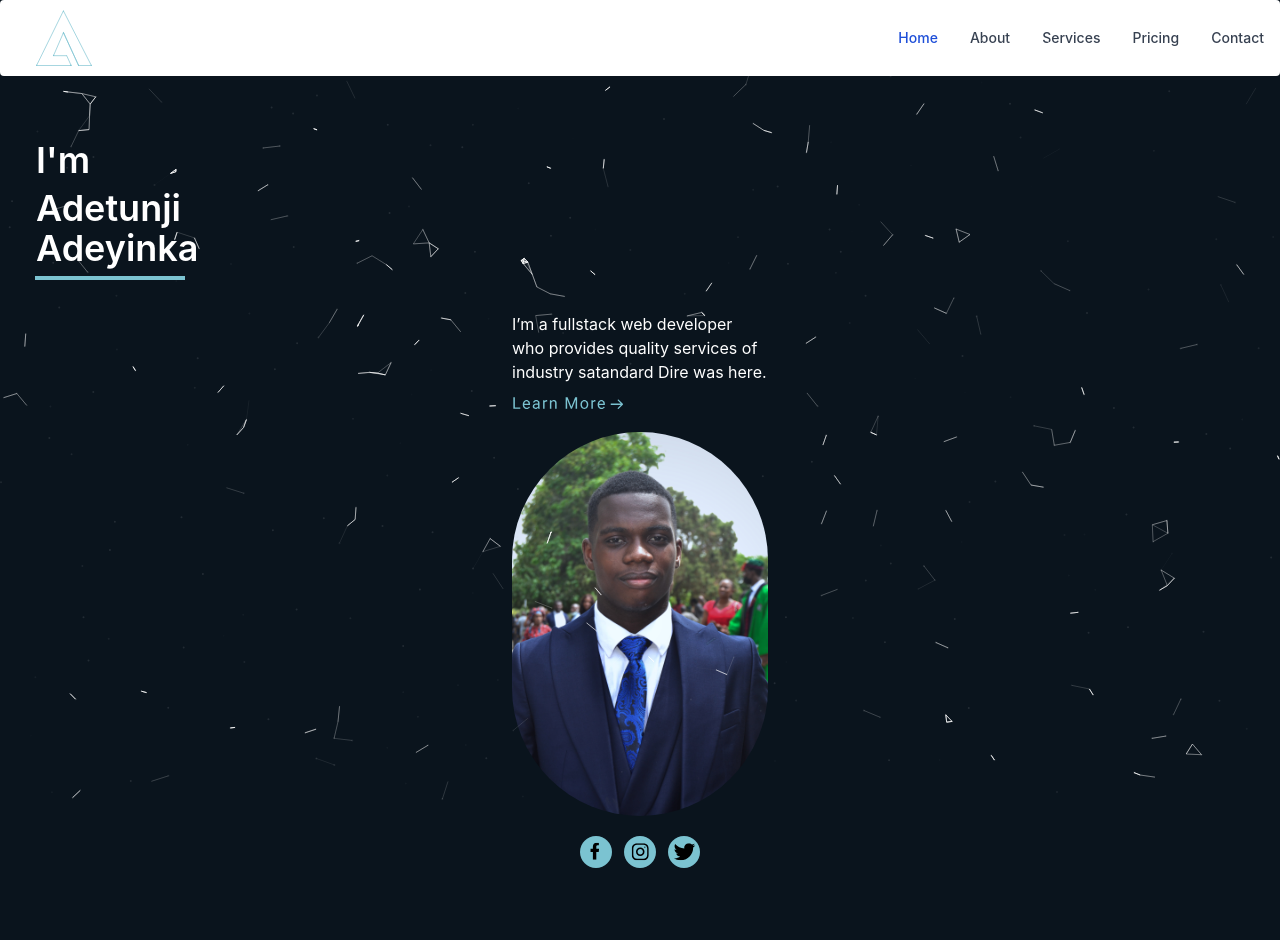
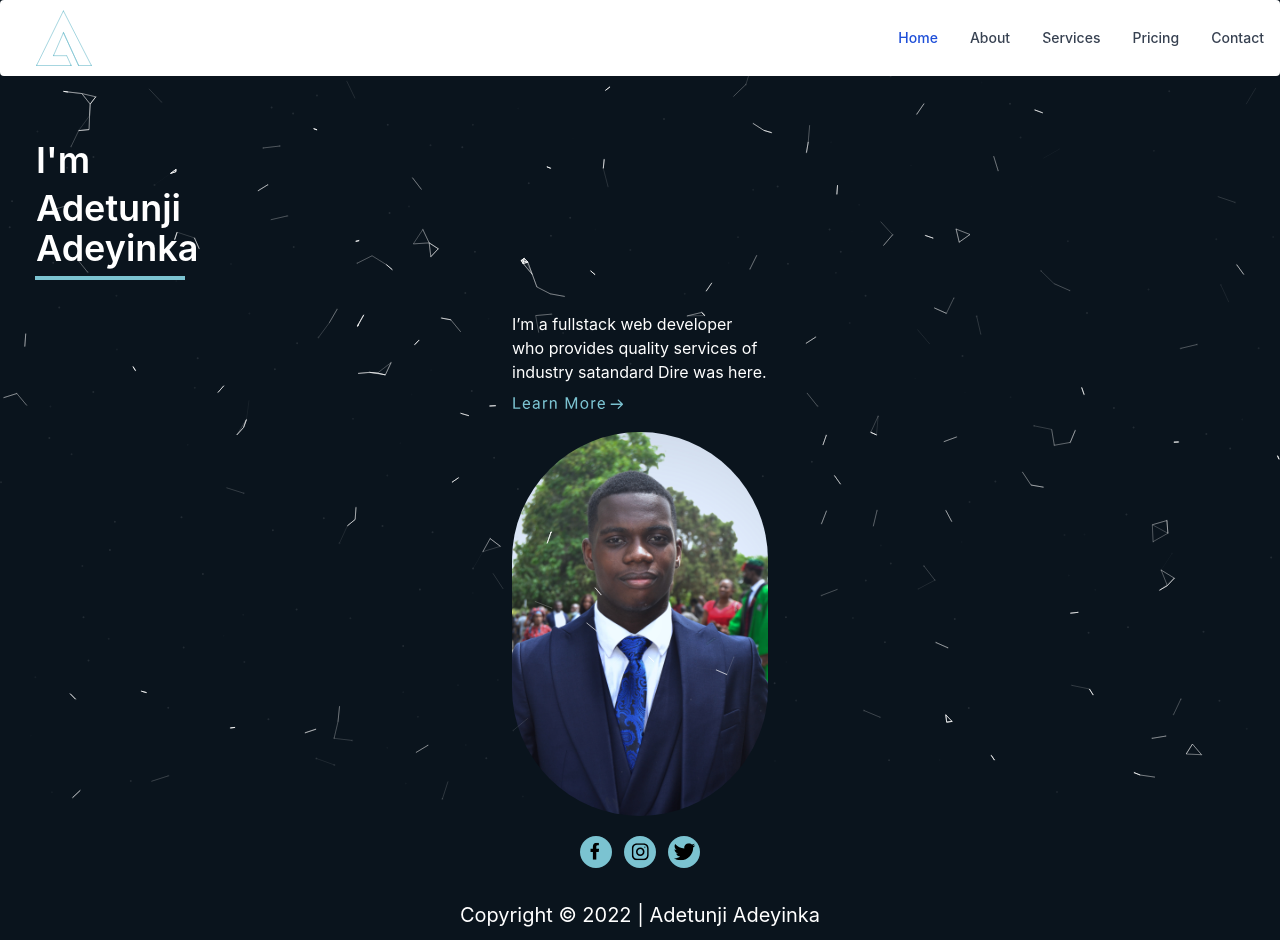
Before and after one commit to Itzadetunji/my-website, a Next.js app: page / in a window 1280 px wide. Before the commit the page ends 868 px from the top, so only its background shows below. Built offline with nearby package versions, Linux system fonts and the light colour scheme.

Commit message:
Started footer section

```diff
--- a/pages/components/Navbar.tsx
+++ b/pages/components/Navbar.tsx
@@ -2,7 +2,7 @@ import React from 'react'
 
 function Navbar() {
   return (
-    <nav className="bg-white border-gray-200 px-2 sm:px-4 py-2.5 rounded dark:bg-gray-800">
+    <nav className="bg-white border-gray-200 px-2 sm:px-4 py-2.5 rounded dark:bg-gray-800 sticky">
       <div className="container flex flex-wrap justify-between items-center mx-auto">
         <div className="flex items-center">
             <img src="./icons/logo.svg" className="ml-5 h-14 w-14" alt="Adetunji's Adeyinka's Logo" />
--- a/pages/index.tsx
+++ b/pages/index.tsx
@@ -147,6 +147,9 @@ const Home: NextPage = () => {
         detectRetina: true,
       }}
     />
+    <div className="text-center bg-white h-10 mt-8 dark-blue">
+      <p className="mx-auto mt-8 items-center justify-center text-white text-[20px]"> Copyright © 2022 | Adetunji Adeyinka </p>
+    </div>
     </>
   )
 };
```
